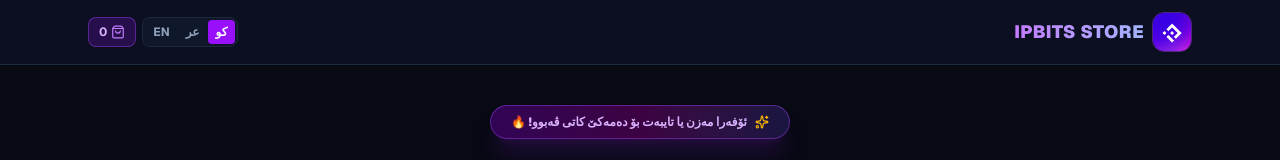
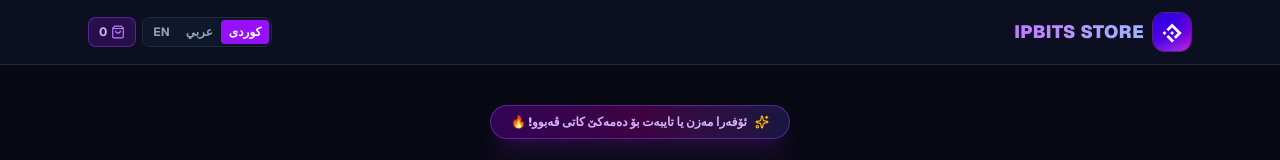
Before and after one commit to ipbits/IPBITS-STORE, a Next.js app: page / in a window 1280 px wide. Shown: the top 160 px of the page. Built offline with nearby package versions, Linux system fonts and the light colour scheme.

Commit message:
update website

```diff
--- a/src/app/page.js
+++ b/src/app/page.js
@@ -370,7 +370,7 @@ export default function StorePage() {
                   lang === 'ku' ? 'bg-purple-600 text-white shadow-sm' : 'text-slate-400 hover:text-white'
                 }`}
               >
-                کو
+                کوردى
               </button>
               <button
                 type="button"
@@ -379,7 +379,7 @@ export default function StorePage() {
                   lang === 'ar' ? 'bg-purple-600 text-white shadow-sm' : 'text-slate-400 hover:text-white'
                 }`}
               >
-                عر
+                عربي
               </button>
               <button
                 type="button"
```
